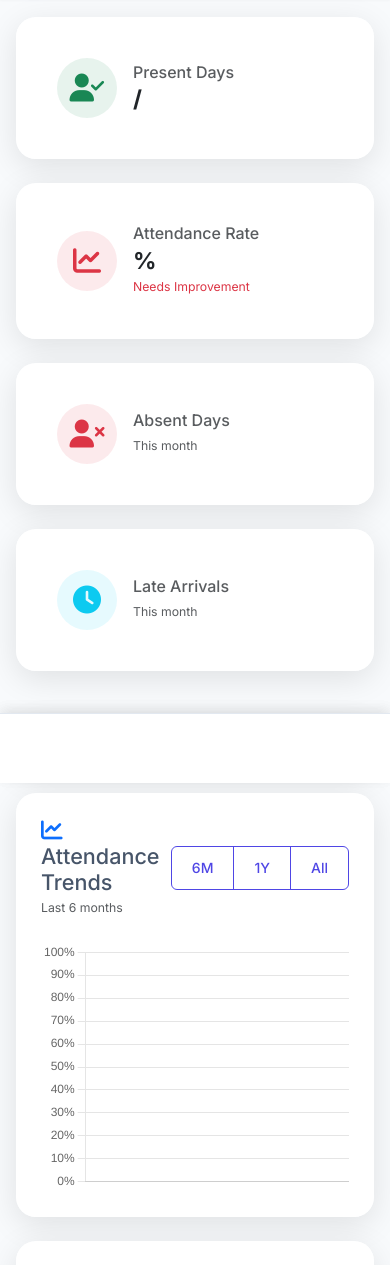
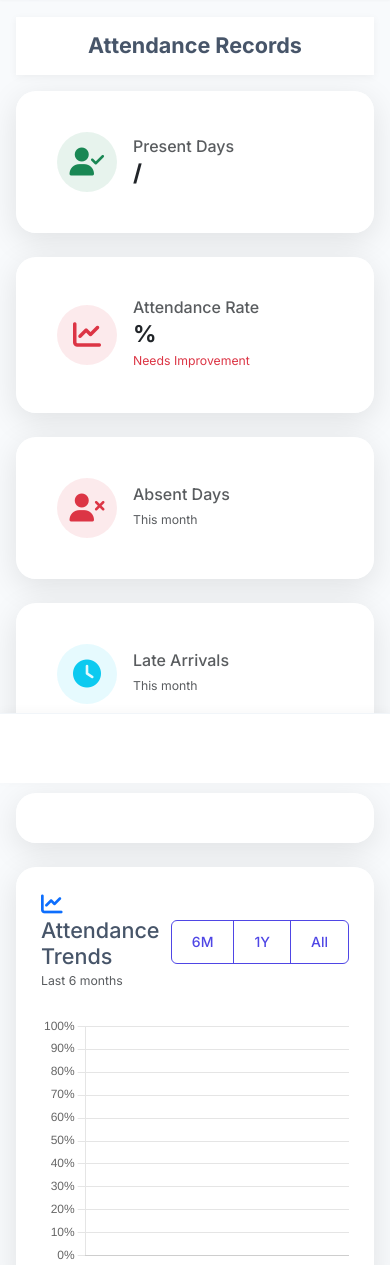
Before and after one commit to Anmol2121/call_me_daddy, a Python web app: template templates/student_attendance.html in a window 390 px wide. Shown: the part 61-1326 px from the top of the page. Run offline with Jinja, Linux system fonts and the light colour scheme; the template is opened without the code that fills it, so the values that code supplies are empty; some libraries are stand-ins or nearby versions.

Commit message:
Update student_attendance.html

```diff
--- a/templates/student_attendance.html
+++ b/templates/student_attendance.html
@@ -10,14 +10,24 @@
 {% endblock %}
 
 {% block actions %}
-<div class="d-flex gap-2">
-    <button onclick="window.print()" class="btn btn-outline-primary btn-sm px-3">
-        <i class="fas fa-print me-2"></i>Print
-    </button>
-</div>
+<!-- No print button -->
 {% endblock %}
 
 {% block content %}
+<!-- ==================== MOBILE APP BAR ==================== -->
+<div class="mobile-app-bar d-lg-none">
+    <div class="p-3 text-center">
+        <h1 class="h4 mb-0 fw-bold">Attendance Records</h1>
+    </div>
+</div>
+
+<!-- Desktop Header (hidden on mobile) -->
+<div class="d-none d-lg-block mb-4">
+    <div class="d-flex justify-content-between align-items-center">
+        <h2 class="fw-bold"><i class="fas fa-clipboard-check text-primary me-3"></i>Attendance Records</h2>
+    </div>
+</div>
+
 <!-- Stats Cards -->
 <div class="row mb-4" data-aos="fade-up">
     <div class="col-xl-3 col-md-6 mb-4">
@@ -309,26 +319,6 @@
     </div>
 </div>
 
-<!-- Bottom Navigation (mobile only) -->
-<nav class="bottom-nav d-lg-none">
-    <a href="{{ url_for('student_dashboard') }}" class="bottom-nav-item">
-        <i class="fas fa-home"></i>
-        <span>Home</span>
-    </a>
-    <a href="{{ url_for('student_fees') }}" class="bottom-nav-item">
-        <i class="fas fa-file-invoice-dollar"></i>
-        <span>Fees</span>
-    </a>
-    <a href="{{ url_for('student_attendance') }}" class="bottom-nav-item active">
-        <i class="fas fa-calendar-check"></i>
-        <span>Attendance</span>
-    </a>
-    <a href="{{ url_for('student_profile') }}" class="bottom-nav-item">
-        <i class="fas fa-user"></i>
-        <span>Profile</span>
-    </a>
-</nav>
-
 <style>
 .glass-card {
     background: rgba(255, 255, 255, 0.95);
@@ -388,34 +378,13 @@
     color: #ef4444;
 }
 
-.bottom-nav {
-    position: fixed;
-    bottom: 0;
-    left: 0;
-    right: 0;
+.mobile-app-bar {
     background: white;
-    display: flex;
-    justify-content: space-around;
-    padding: 0.5rem 1rem calc(0.5rem + var(--safe-bottom));
-    box-shadow: 0 -4px 12px rgba(0,0,0,0.05);
-    z-index: 1000;
-    border-top: 1px solid #e2e8f0;
-}
-.bottom-nav-item {
-    flex: 1;
-    display: flex;
-    flex-direction: column;
-    align-items: center;
-    color: #94a3b8;
-    font-size: 0.7rem;
-    text-decoration: none;
-    padding: 0.25rem 0;
-}
-.bottom-nav-item i { font-size: 1.4rem; margin-bottom: 0.1rem; }
-.bottom-nav-item.active { color: #4361ee; }
-
-@media (min-width: 992px) {
-    .bottom-nav { display: none; }
+    box-shadow: 0 2px 8px rgba(0,0,0,0.05);
+    margin-bottom: 1rem;
+    position: sticky;
+    top: 0;
+    z-index: 900;
 }
 </style>
 
```
